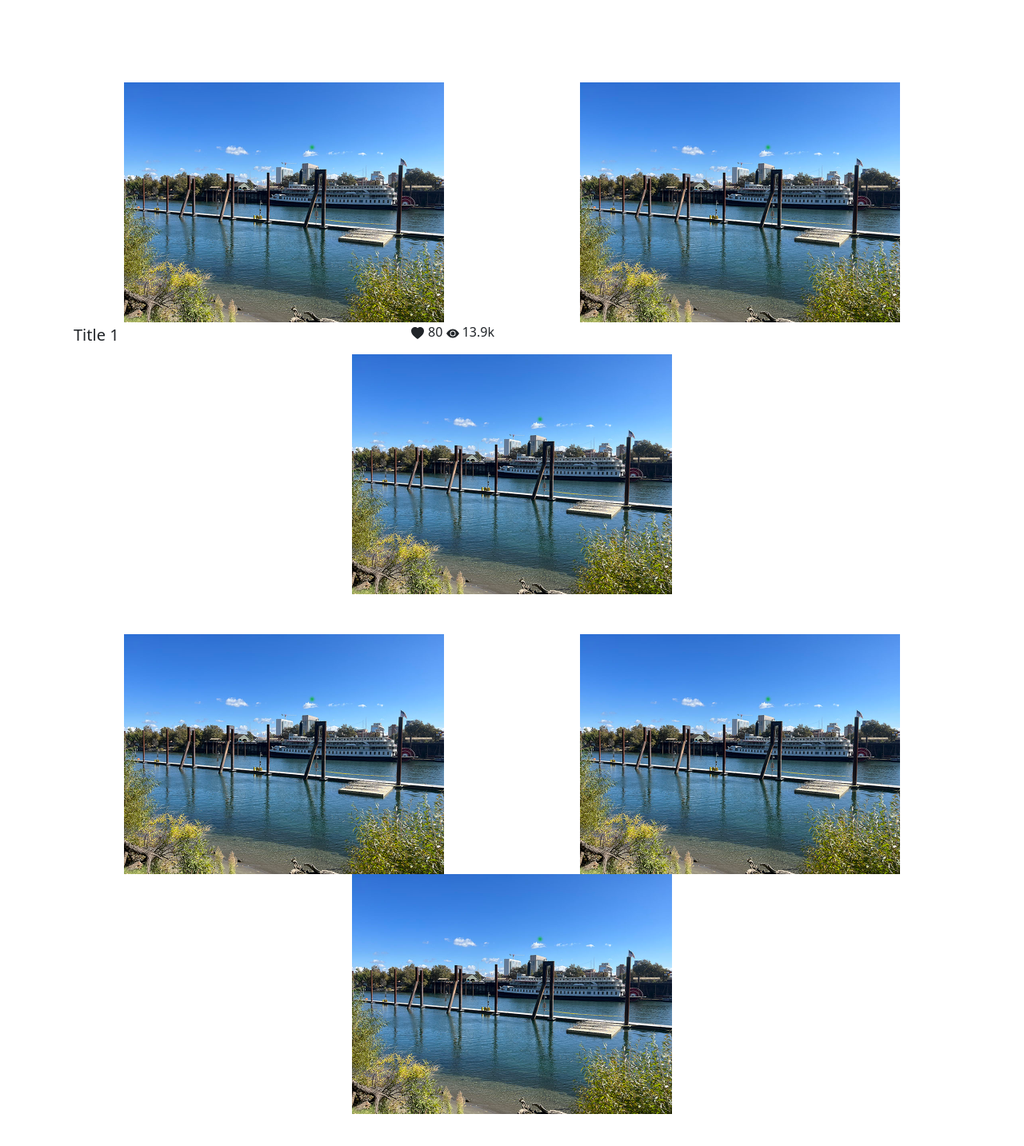
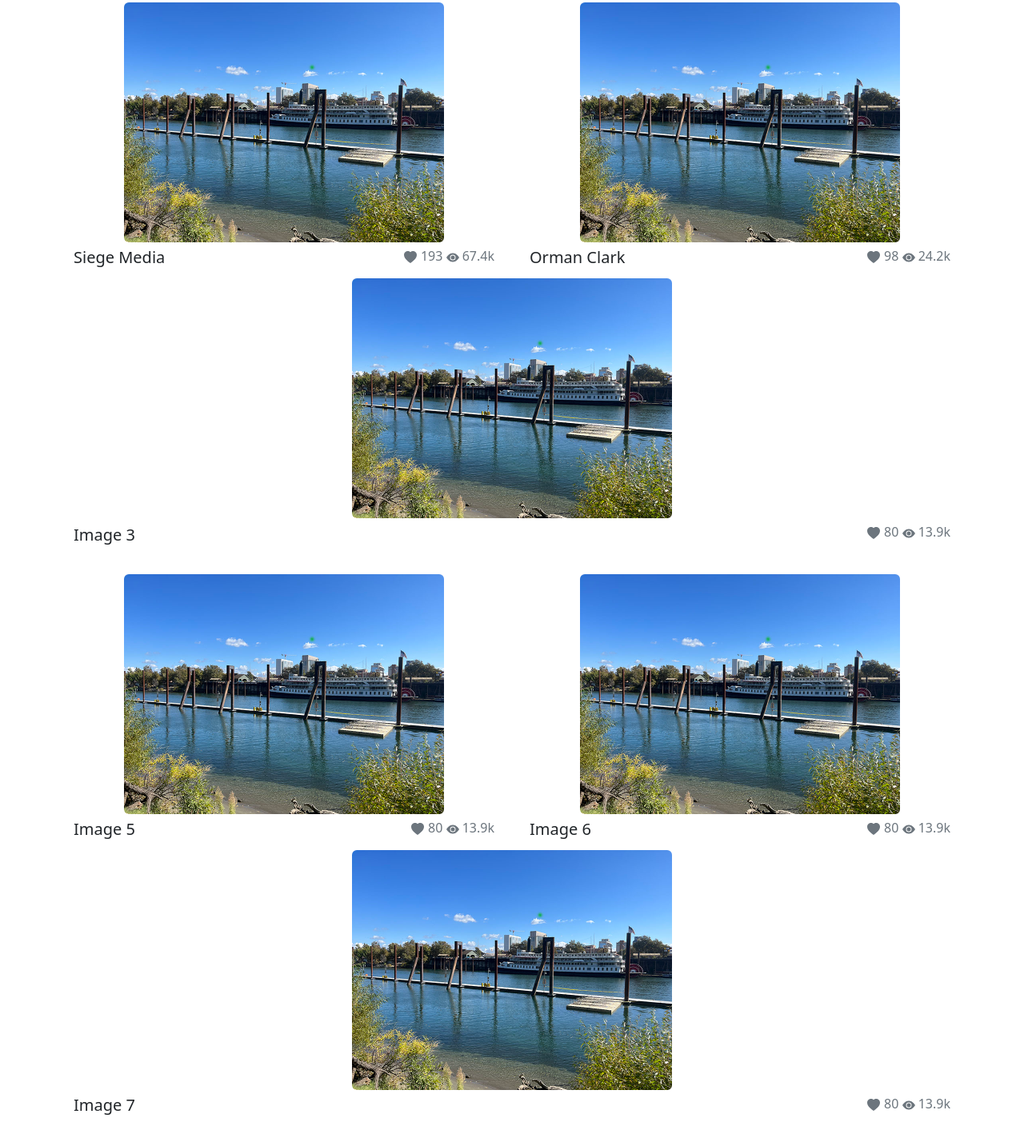
Before and after one commit to JustinRucinski/C7-Boostrap, a plain HTML site: page index.html in a window 1280 px wide. Shown: the part 153-1586 px from the top of the page at 80% size. After the commit the page ends 1561 px from the top, so only its background shows below. Drawn offline with nearby package versions, Linux system fonts and the light colour scheme.

Commit message:
updated margins and added colors

```diff
--- a/index.html
+++ b/index.html
@@ -18,7 +18,7 @@
       crossorigin="anonymous"
     ></script>
 
-    <nav class="navbar navbar-expand-lg justify-content-center" style="margin-top: 100px;">
+    <nav class="navbar navbar-expand-lg justify-content-center" style="margin-top: 50px;">
     <ul class="nav nav-pills">
       <li class="nav-item dropdown" >
         <a
@@ -28,7 +28,7 @@
           role="button"
           data-bs-toggle="button"
           aria-expanded="false"
-          style="margin-right: 100px;">Popular</a
+          style="margin-right: 200px;">Popular</a
         >
         <ul class="dropdown-menu">
           <li><a class="dropdown-item" href="#">Popular</a></li>
@@ -74,7 +74,7 @@
       </li>
       <li class="nav-item">
         <a class="nav-link" href="#" data-bs-toggle="button" aria-pressed="true"
-          style="margin-left: 100px"><svg
+          style="margin-left: 200px"><svg
             xmlns="http://www.w3.org/2000/svg"
             width="16"
             height="16"
@@ -89,47 +89,85 @@
     </ul>
 </nav>
 
-<div class="container" style="margin-top: 100px; margin-bottom: 100px;">
-  <div class="row" style="margin-bottom: 50px;">
+<div class="container" style="margin-top: 50px;">
+  <div class="row" style="margin-bottom: 25px;">
+    <div class="col">
+      <img src="testimage1.jpg" class="mx-auto d-block rounded" alt=""  width="400">
+      <div class="d-flex justify-content-between align-items-center">
+        <div class="text-left" style="margin-left: 10px;"><h5>Siege Media</h5></div>
+        <div class="text-right text-muted"><p style="margin-right: 10px; margin-top: 5px;"><svg xmlns="http://www.w3.org/2000/svg" width="16" height="16" fill="currentColor" class="bi bi-heart-fill" viewBox="0 0 16 16" style="margin-right: 5px;">
+          <path fill-rule="evenodd" d="M8 1.314C12.438-3.248 23.534 4.735 8 15-7.534 4.736 3.562-3.248 8 1.314"/>
+        </svg>193 <svg xmlns="http://www.w3.org/2000/svg" width="16" height="16" fill="currentColor" class="bi bi-eye-fill" viewBox="0 0 16 16" style="margin-right: 0px;">
+          <path d="M10.5 8a2.5 2.5 0 1 1-5 0 2.5 2.5 0 0 1 5 0"/>
+          <path d="M0 8s3-5.5 8-5.5S16 8 16 8s-3 5.5-8 5.5S0 8 0 8m8 3.5a3.5 3.5 0 1 0 0-7 3.5 3.5 0 0 0 0 7"/>
+        </svg> 67.4k</p></div>
+      </div>
+    </div>
 
     <div class="col">
-
-      <img src="testimage1.jpg" class="mx-auto d-block" alt=""  width="400">
-
+      <img src="testimage1.jpg" class="mx-auto d-block rounded" alt="" width="400">
       <div class="d-flex justify-content-between align-items-center">
-
-        <div class="text-left" style="margin-left: 10px;"><h5>Title 1</h5></div>
-
-        <div class="text-right"><p style="margin-right: 10px"><svg xmlns="http://www.w3.org/2000/svg" width="16" height="16" fill="currentColor" class="bi bi-heart-fill" viewBox="0 0 16 16" style="margin-right: 5px;">
+        <div class="text-left" style="margin-left: 10px;"><h5>Orman Clark</h5></div>
+        <div class="text-right text-muted"><p style="margin-right: 10px; margin-top: 5px;"><svg xmlns="http://www.w3.org/2000/svg" width="16" height="16" fill="currentColor" class="bi bi-heart-fill" viewBox="0 0 16 16" style="margin-right: 5px;">
+          <path fill-rule="evenodd" d="M8 1.314C12.438-3.248 23.534 4.735 8 15-7.534 4.736 3.562-3.248 8 1.314"/>
+        </svg>98 <svg xmlns="http://www.w3.org/2000/svg" width="16" height="16" fill="currentColor" class="bi bi-eye-fill" viewBox="0 0 16 16" style="margin-right: 0px;">
+          <path d="M10.5 8a2.5 2.5 0 1 1-5 0 2.5 2.5 0 0 1 5 0"/>
+          <path d="M0 8s3-5.5 8-5.5S16 8 16 8s-3 5.5-8 5.5S0 8 0 8m8 3.5a3.5 3.5 0 1 0 0-7 3.5 3.5 0 0 0 0 7"/>
+        </svg> 24.2k</p></div>
+      </div>
+    </div>
+    <div class="col">
+      <img src="testimage1.jpg" class="mx-auto d-block rounded" alt="" width="400">
+      <div class="d-flex justify-content-between align-items-center">
+        <div class="text-left" style="margin-left: 10px; margin-top: 5px;"><h5>Image 3</h5></div>
+        <div class="text-right text-muted"><p style="margin-right: 10px; margin-top: 5px;"><svg xmlns="http://www.w3.org/2000/svg" width="16" height="16" fill="currentColor" class="bi bi-heart-fill" viewBox="0 0 16 16" style="margin-right: 5px;">
           <path fill-rule="evenodd" d="M8 1.314C12.438-3.248 23.534 4.735 8 15-7.534 4.736 3.562-3.248 8 1.314"/>
         </svg>80 <svg xmlns="http://www.w3.org/2000/svg" width="16" height="16" fill="currentColor" class="bi bi-eye-fill" viewBox="0 0 16 16" style="margin-right: 0px;">
           <path d="M10.5 8a2.5 2.5 0 1 1-5 0 2.5 2.5 0 0 1 5 0"/>
           <path d="M0 8s3-5.5 8-5.5S16 8 16 8s-3 5.5-8 5.5S0 8 0 8m8 3.5a3.5 3.5 0 1 0 0-7 3.5 3.5 0 0 0 0 7"/>
         </svg> 13.9k</p></div>
-
       </div>
     </div>
-
-    <div class="col">
-      <img src="testimage1.jpg" class="mx-auto d-block" alt="" width="400">
-    </div>
-
-    <div class="col">
-      <img src="testimage1.jpg" class="mx-auto d-block" alt="" width="400">
-    </div>
-
   </div>
   <div class="row">
     <div class="col">
-      <img src="testimage1.jpg" class="mx-auto d-block" alt="" width="400">
+      <img src="testimage1.jpg" class="mx-auto d-block rounded" alt="" width="400">
+      <div class="d-flex justify-content-between align-items-center">
+        <div class="text-left" style="margin-left: 10px;"><h5>Image 5</h5></div>
+        <div class="text-right text-muted"><p style="margin-right: 10px; margin-top: 5px;"><svg xmlns="http://www.w3.org/2000/svg" width="16" height="16" fill="currentColor" class="bi bi-heart-fill" viewBox="0 0 16 16" style="margin-right: 5px;">
+          <path fill-rule="evenodd" d="M8 1.314C12.438-3.248 23.534 4.735 8 15-7.534 4.736 3.562-3.248 8 1.314"/>
+        </svg>80 <svg xmlns="http://www.w3.org/2000/svg" width="16" height="16" fill="currentColor" class="bi bi-eye-fill" viewBox="0 0 16 16" style="margin-right: 0px;">
+          <path d="M10.5 8a2.5 2.5 0 1 1-5 0 2.5 2.5 0 0 1 5 0"/>
+          <path d="M0 8s3-5.5 8-5.5S16 8 16 8s-3 5.5-8 5.5S0 8 0 8m8 3.5a3.5 3.5 0 1 0 0-7 3.5 3.5 0 0 0 0 7"/>
+        </svg> 13.9k</p></div>
+      </div>
     </div>
     <div class="col">
-      <img src="testimage1.jpg" class="mx-auto d-block" alt="" width="400">
+      <img src="testimage1.jpg" class="mx-auto d-block rounded" alt="" width="400">
+      <div class="d-flex justify-content-between align-items-center">
+        <div class="text-left" style="margin-left: 10px;"><h5>Image 6</h5></div>
+        <div class="text-right text-muted"><p style="margin-right: 10px; margin-top: 5px;"><svg xmlns="http://www.w3.org/2000/svg" width="16" height="16" fill="currentColor" class="bi bi-heart-fill" viewBox="0 0 16 16" style="margin-right: 5px;">
+          <path fill-rule="evenodd" d="M8 1.314C12.438-3.248 23.534 4.735 8 15-7.534 4.736 3.562-3.248 8 1.314"/>
+        </svg>80 <svg xmlns="http://www.w3.org/2000/svg" width="16" height="16" fill="currentColor" class="bi bi-eye-fill" viewBox="0 0 16 16" style="margin-right: 0px;">
+          <path d="M10.5 8a2.5 2.5 0 1 1-5 0 2.5 2.5 0 0 1 5 0"/>
+          <path d="M0 8s3-5.5 8-5.5S16 8 16 8s-3 5.5-8 5.5S0 8 0 8m8 3.5a3.5 3.5 0 1 0 0-7 3.5 3.5 0 0 0 0 7"/>
+        </svg> 13.9k</p></div>
+      </div>
     </div>
     <div class="col">
-      <img src="testimage1.jpg" class="mx-auto d-block" alt="" width="400">
+      <img src="testimage1.jpg" class="mx-auto d-block rounded" alt="" width="400">
+      <div class="d-flex justify-content-between align-items-center">
+        <div class="text-left" style="margin-left: 10px;"><h5>Image 7</h5></div>
+        <div class="text-right text-muted"><p style="margin-right: 10px; margin-top: 5px;"><svg xmlns="http://www.w3.org/2000/svg" width="16" height="16" fill="currentColor" class="bi bi-heart-fill" viewBox="0 0 16 16" style="margin-right: 5px;">
+          <path fill-rule="evenodd" d="M8 1.314C12.438-3.248 23.534 4.735 8 15-7.534 4.736 3.562-3.248 8 1.314"/>
+        </svg>80 <svg xmlns="http://www.w3.org/2000/svg" width="16" height="16" fill="currentColor" class="bi bi-eye-fill" viewBox="0 0 16 16" style="margin-right: 0px;">
+          <path d="M10.5 8a2.5 2.5 0 1 1-5 0 2.5 2.5 0 0 1 5 0"/>
+          <path d="M0 8s3-5.5 8-5.5S16 8 16 8s-3 5.5-8 5.5S0 8 0 8m8 3.5a3.5 3.5 0 1 0 0-7 3.5 3.5 0 0 0 0 7"/>
+        </svg> 13.9k</p></div>
+      </div>
     </div>
   </div>
 </div>
+
   </body>
 </html>
```
